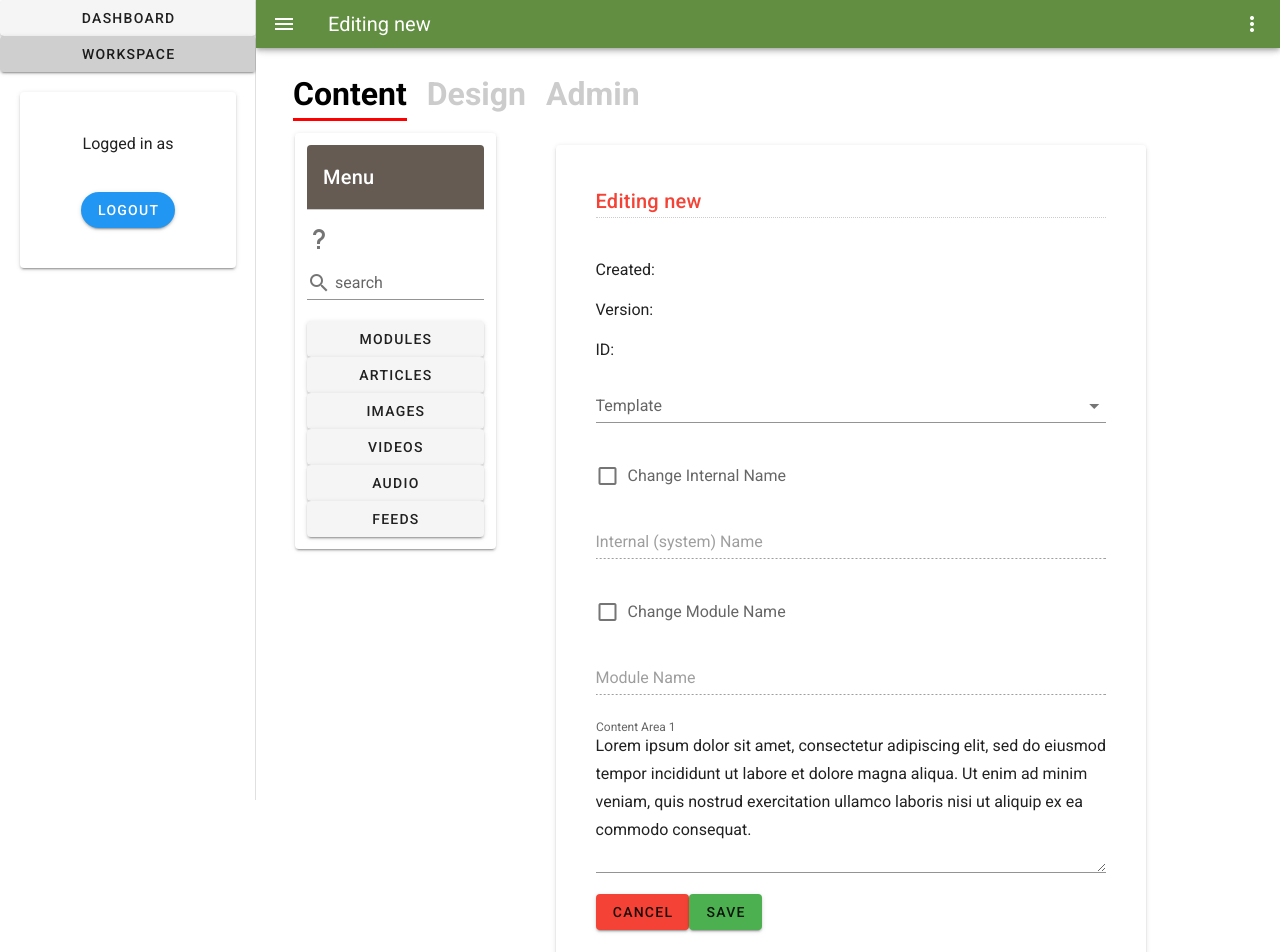
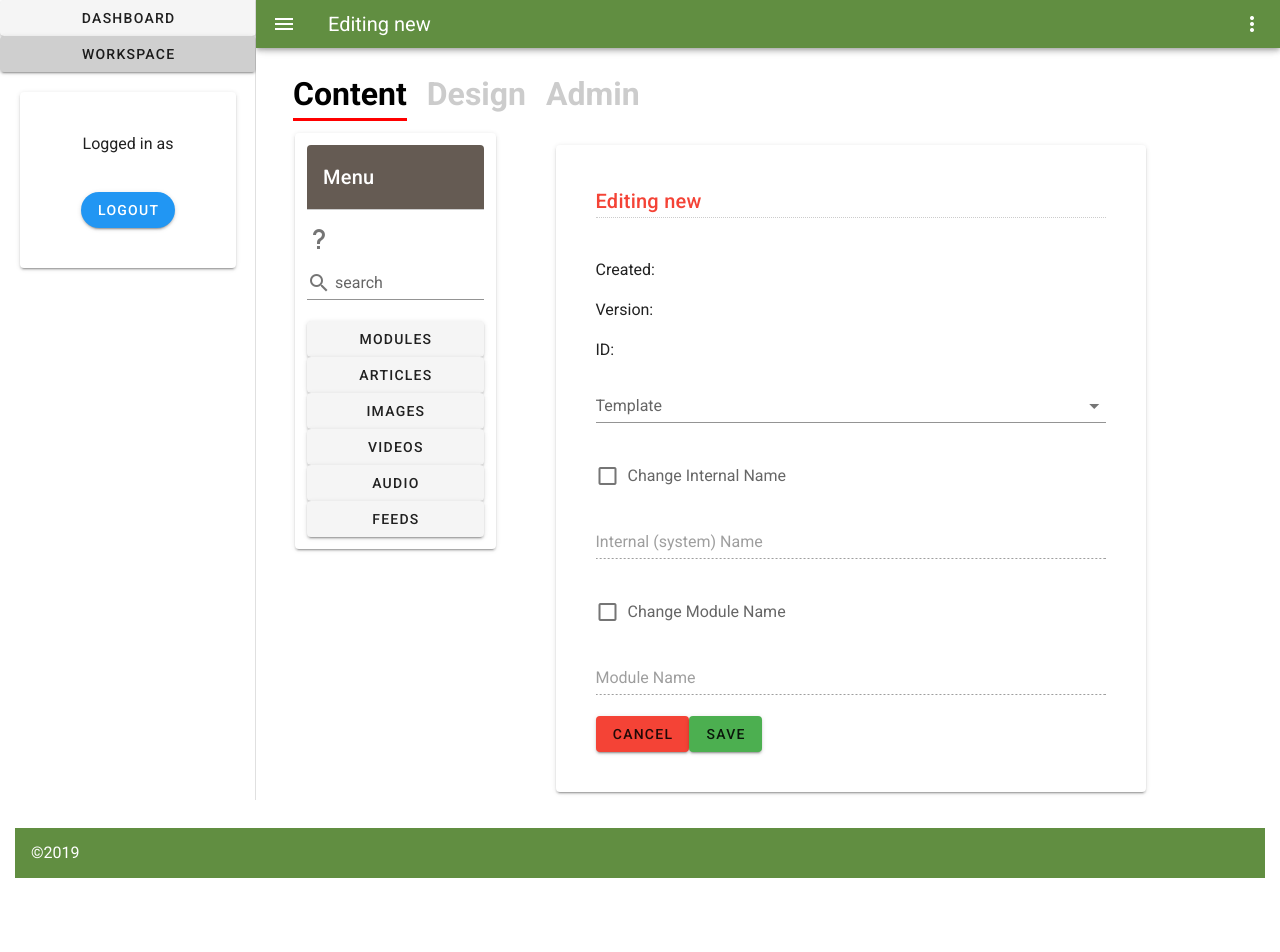
Before and after one commit to iingles/isaac-ingles-3790-final, a Vue app: page /workspace/1/1/editor/new in a window 1280 px wide. Shown: the top 952 px of the page. After the commit the page ends 888 px from the top, so only its background shows below. Built offline with nearby package versions, Linux system fonts and the light colour scheme.

Commit message:
got editor to pull data from template

```diff
--- a/src/components/workspace/ModuleEditor.vue
+++ b/src/components/workspace/ModuleEditor.vue
@@ -5,9 +5,6 @@
             TODO:
             Add a warning to the route to ask if the user really wants to leave
             without saving if they hit the "back" button
-
-            Add modal windows when save/cancel buttons are pushed to verify
-            save or cancel
 
             Pull information from templates to only display what the templates have
             (i.e. text fields, content areas, image areas, etc.)
@@ -20,7 +17,7 @@
                 <p>ID: {{ mod.id }} </p>
                 <v-combobox
                     :items="templateNames"
-                    :value="mod.template"
+                    v-model="selectedTemplateName"
                     label="Template"
                 ></v-combobox>
                 <v-checkbox
@@ -43,11 +40,15 @@
                     label="Module Name"
                     :disabled="!changeModName"
                 ></v-text-field>
-                <v-textarea
+                <div>
+                    {{selectedTemplateHtml}}
+
+                </div>
+                <!-- <v-textarea
                 label="Content Area 1"
                 value="Lorem ipsum dolor sit amet, consectetur adipiscing elit, sed do eiusmod tempor incididunt ut labore et dolore magna aliqua. Ut enim ad minim veniam, quis nostrud exercitation ullamco laboris nisi ut aliquip ex ea commodo consequat. "
                 >
-                </v-textarea>
+                </v-textarea> -->
             </div>
             <v-btn
             color="red"
@@ -72,6 +73,9 @@ export default {
         return {
             modules: contentModules,
             templateNames: [],
+            templates: designTemplates,
+            selectedTemplateName: '',
+            selectedTemplateHtml: '',
             mod: {},
             changeInternalName: false,
             changeModName: false,
@@ -89,14 +93,17 @@ export default {
         */
         for(let i = 0; i < vm.modules.length; i++) {
             if(vm.modules[i].internalName === rtId) {
-                console.log(vm.modules[i])
                 //The module "name" is the same as the route ID
                 vm.mod = vm.modules[i]
+                vm.selectedTemplateName = vm.modules[i].template
                 break
             }
         }
         //Loop through the templates
         for(let i = 0; i < designTemplates.length; i++) {
+            if(vm.selectedTemplateName === designTemplates[i].name) {
+                vm.selectedTemplateHtml = designTemplates[i].html
+            }
             vm.templateNames.push(designTemplates[i].name)
         }
 
```
